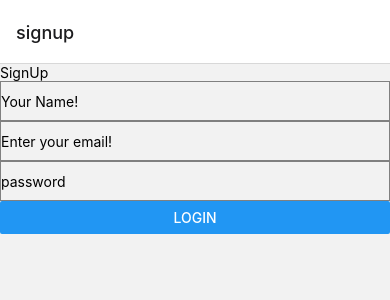
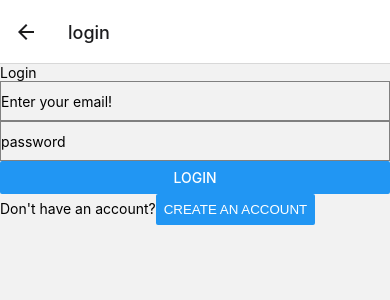
Before and after one commit to ShoyebAkter/firstreactnativeapp, a React Native app: screen /login in a window 390 px wide. Before the commit this address had no page. Shown: the top 300 px of the page. Built offline with nearby package versions, Linux system fonts and the light colour scheme.

Commit message:
login signup created

```diff
--- a/App.tsx
+++ b/App.tsx
@@ -5,6 +5,7 @@ import Home from './src/Home/Home';
 import { NavigationContainer } from '@react-navigation/native';
 import { createNativeStackNavigator } from '@react-navigation/native-stack';
 import SignUp from './src/Login/SignUp';
+import Login from './src/Login/Login';
 
 export default function App() {
   const Stack = createNativeStackNavigator();
@@ -13,6 +14,7 @@ export default function App() {
       <Stack.Navigator initialRouteName='signup'>
       <Stack.Screen name="signup" component={SignUp} />
         <Stack.Screen name="Home" component={Home} />
+        <Stack.Screen name="login" component={Login} />
 
       </Stack.Navigator>
     </NavigationContainer>
--- /dev/null
+++ b/src/Login/Login.tsx
@@ -0,0 +1,72 @@
+import { View, Text, Button, TextInput } from 'react-native'
+import React from 'react'
+import { auth } from '../../firebase';
+import { useSignInWithEmailAndPassword } from 'react-firebase-hooks/auth';
+import { ILoginType } from '../../types/datatypes';
+
+const Login = ({navigation}:any) => {
+    const [
+        signInWithEmailAndPassword,
+        user,
+        loading,
+        error,
+      ] = useSignInWithEmailAndPassword(auth);
+      let errorText;
+      // console.log(user);
+      if (error) {
+        errorText = <div>
+          <p className='text-danger'>Error: {error?.message}</p>
+        </div>
+      }
+      if (loading) {
+        return <p>Loading...</p>;
+      }
+    //   const handleLogin = async (event: React.SyntheticEvent): Promise<void> => {
+
+    //     event.preventDefault();
+    //     const target = event.target as typeof event.target & ILoginType;
+    //     const email: string = target.email.value;
+    //     const password: string = target.password.value;
+
+    //     await signInWithEmailAndPassword(email, password);
+    //     console.log(user);
+    //     //
+    //   }
+  return (
+    <View>
+      <Text>Login</Text>
+            <TextInput
+                style={{
+                    height: 40,
+                    borderColor: 'gray',
+                    borderWidth: 1
+                }}
+                defaultValue="Enter your email!"
+            />
+            <TextInput
+                style={{
+                    height: 40,
+                    borderColor: 'gray',
+                    borderWidth: 1
+                }}
+                defaultValue="password"
+            />
+            <Button
+                onPress={() => {
+                    navigation.navigate("Home");
+                }}
+                title={"Login"}
+            />
+            <Text>Don't have an account?
+            <Button
+                onPress={() => {
+                    navigation.navigate("signup");
+                }}
+                title={"Create an account"}
+            />
+                 </Text>
+    </View>
+  )
+}
+
+export default Login
--- a/src/Login/SignUp.tsx
+++ b/src/Login/SignUp.tsx
@@ -69,8 +69,16 @@ const SignUp = ({ navigation}:any) => {
                 onPress={() => {
                     navigation.navigate("Home");
                 }}
+                title={"SignUp"}
+            />
+            <Text>Already have an account?
+            <Button
+                onPress={() => {
+                    navigation.navigate("login");
+                }}
                 title={"Login"}
             />
+                 </Text>
         </View>
     )
 }
--- a/types/datatypes.ts
+++ b/types/datatypes.ts
@@ -8,3 +8,7 @@ export interface ISignUpType{
     email:string,
     password:string
 }
+export interface ILoginType{
+    email:string,
+    password:string
+}
```
